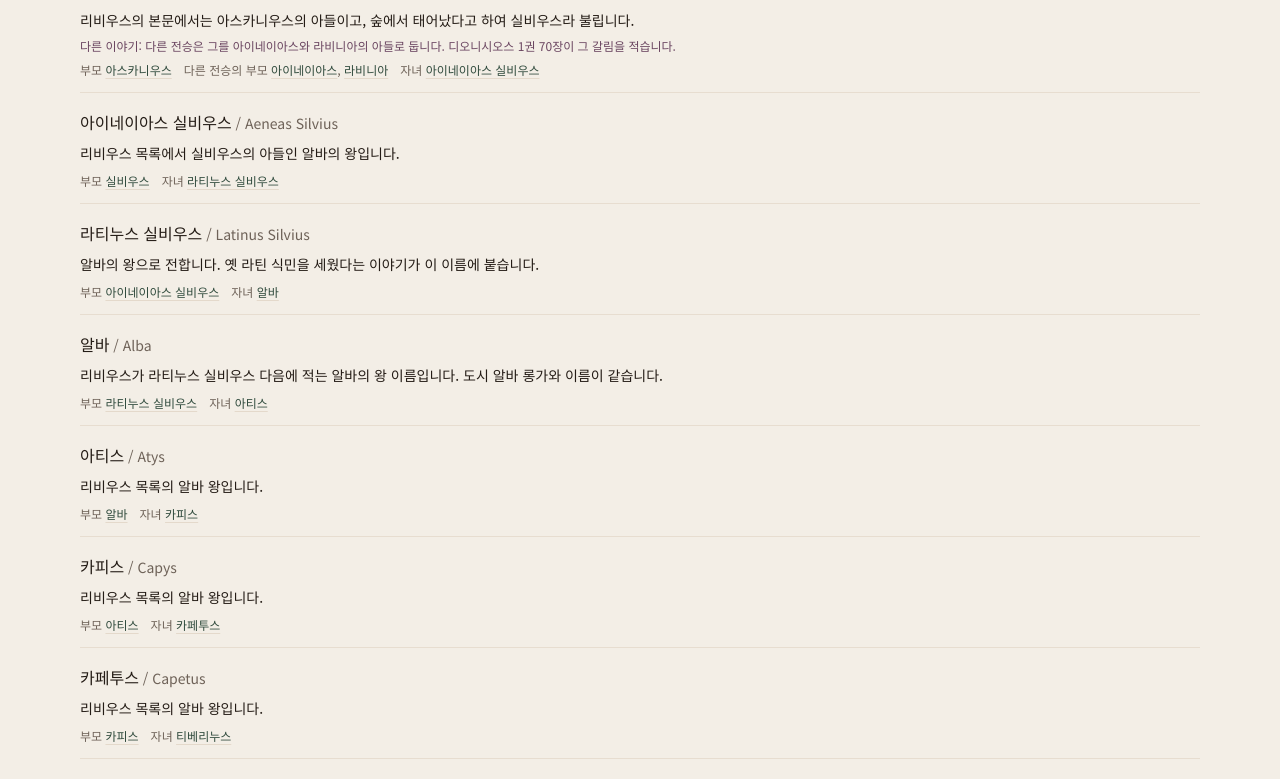
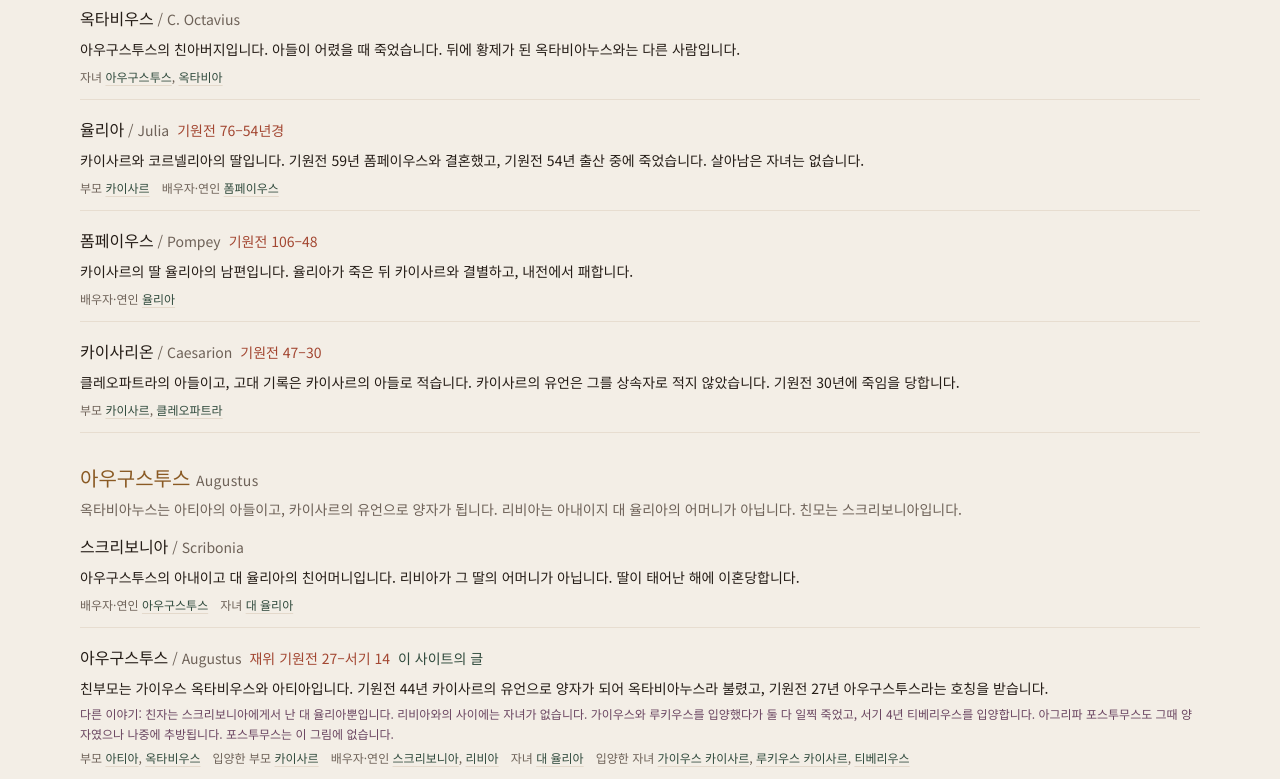
Before and after one commit to eomjinseong-art/rome-stories, a Next.js app: page /family-tree in a window 1280 px wide. Shown: the part 3289-4068 px from the top of the page. Built offline with nearby package versions, Linux system fonts and the light colour scheme; no server answers.

Commit message:
fix(family-tree): 아래 설명 글이 선택한 탭을 따라가도록 (#11)

```diff
--- a/app/family-tree/page.tsx
+++ b/app/family-tree/page.tsx
@@ -2,11 +2,12 @@ import Link from "next/link";
 import { Breadcrumbs } from "@/components/Breadcrumbs";
 import { Elsewhere } from "@/components/Elsewhere";
 import { FamilyTreeView } from "@/components/FamilyTreeView";
+import { TreePanel } from "@/components/TreePanel";
 import { SisterStrip } from "@/components/SisterSites";
 import { JsonLd } from "@/components/JsonLd";
 import { PageHead } from "@/components/PageHead";
 import { SourceList } from "@/components/SourceList";
-import { TREES, focusHref, relationsOf } from "@/data/family-tree";
+import { DEFAULT_TREE_ID, TREES, focusHref, relationsOf } from "@/data/family-tree";
 import type { RelationPerson } from "@/data/family-tree";
 import { breadcrumbLd, itemListLd, jsonLd, pageMetadata } from "@/lib/seo";
 import { MYTH_NAME, MYTH_URL, OTHER_FAMILY_TREES } from "@/lib/site";
@@ -55,6 +56,7 @@ export default function FamilyTreePage() {
       <FamilyTreeView />
 
       {TREES.map((tree) => (
+        <TreePanel key={tree.id} id={tree.id} defaultId={DEFAULT_TREE_ID}>
         <section key={tree.id} className="mt-12" aria-labelledby={`prose-${tree.id}`}>
           <h2 id={`prose-${tree.id}`} className="font-serif text-2xl text-ink">
             {tree.ko} <span className="text-sm font-sans tracking-wide text-muted">{tree.en}</span>
@@ -139,6 +141,7 @@ export default function FamilyTreePage() {
           ) : null}
           <SourceList sources={tree.sources} />
         </section>
+        </TreePanel>
       ))}
     </div>
   );
--- a/components/FamilyTreeView.tsx
+++ b/components/FamilyTreeView.tsx
@@ -1,4 +1,6 @@
 "use client";
+
+import { setActiveTree } from "@/components/TreePanel";
 
 import Link from "next/link";
 import { Elsewhere } from "@/components/Elsewhere";
@@ -66,6 +68,10 @@ export function FamilyTreeView() {
   const selectedNode = selected ? tree.byId.get(selected) : undefined;
   const related = useMemo(() => (selected && tree.byId.has(selected) ? relatedSet(tree, selected) : null), [selected, tree]);
   const relations = selected && tree.byId.has(selected) ? relationsOf(tree, selected) : null;
+
+  useEffect(() => {
+    setActiveTree(treeId);
+  }, [treeId]);
 
   useEffect(() => {
     const params = new URLSearchParams(window.location.search);
--- /dev/null
+++ b/components/TreePanel.tsx
@@ -0,0 +1,37 @@
+"use client";
+
+import { useSyncExternalStore, type ReactNode } from "react";
+
+/**
+ * 가계도 탭과 아래 «글로 읽는 가족관계»를 묶는 작은 저장소.
+ * FamilyTreeView가 탭이 바뀔 때 setActiveTree를 부르고, TreePanel은 고른 탭의 글만 보여 줍니다.
+ * 서버 렌더에서는 기본 탭만 보이고, 다른 탭의 글도 HTML에는 남습니다(hidden).
+ */
+let active: string | null = null;
+const listeners = new Set<() => void>();
+
+export function setActiveTree(id: string) {
+  if (active === id) return;
+  active = id;
+  listeners.forEach((listener) => listener());
+}
+
+function subscribe(listener: () => void) {
+  listeners.add(listener);
+  return () => {
+    listeners.delete(listener);
+  };
+}
+
+export function TreePanel({ id, defaultId, children }: { id: string; defaultId: string; children: ReactNode }) {
+  const current = useSyncExternalStore(
+    subscribe,
+    () => active ?? defaultId,
+    () => defaultId,
+  );
+  return (
+    <div data-tree-panel={id} hidden={current !== id}>
+      {children}
+    </div>
+  );
+}
```
